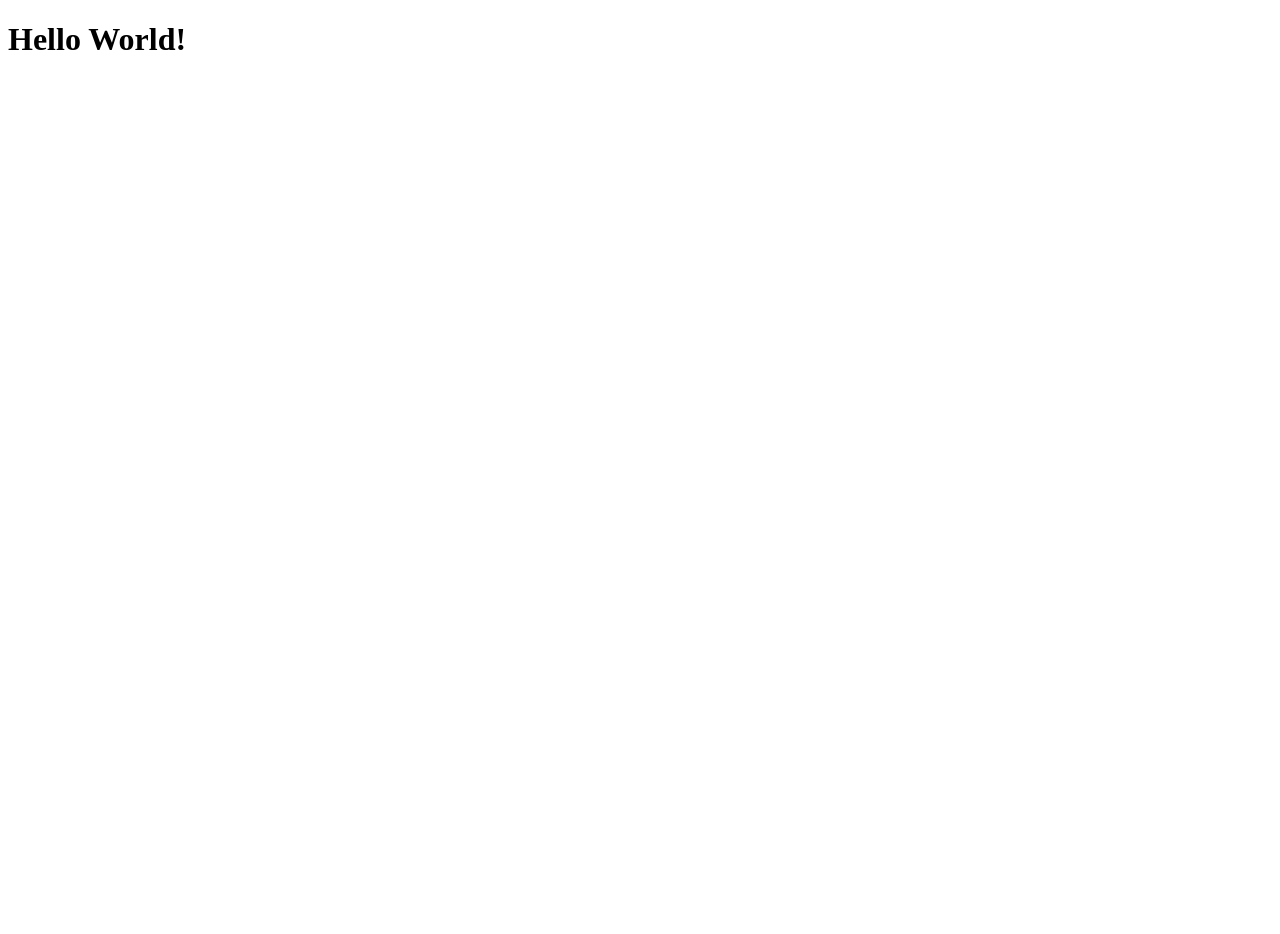
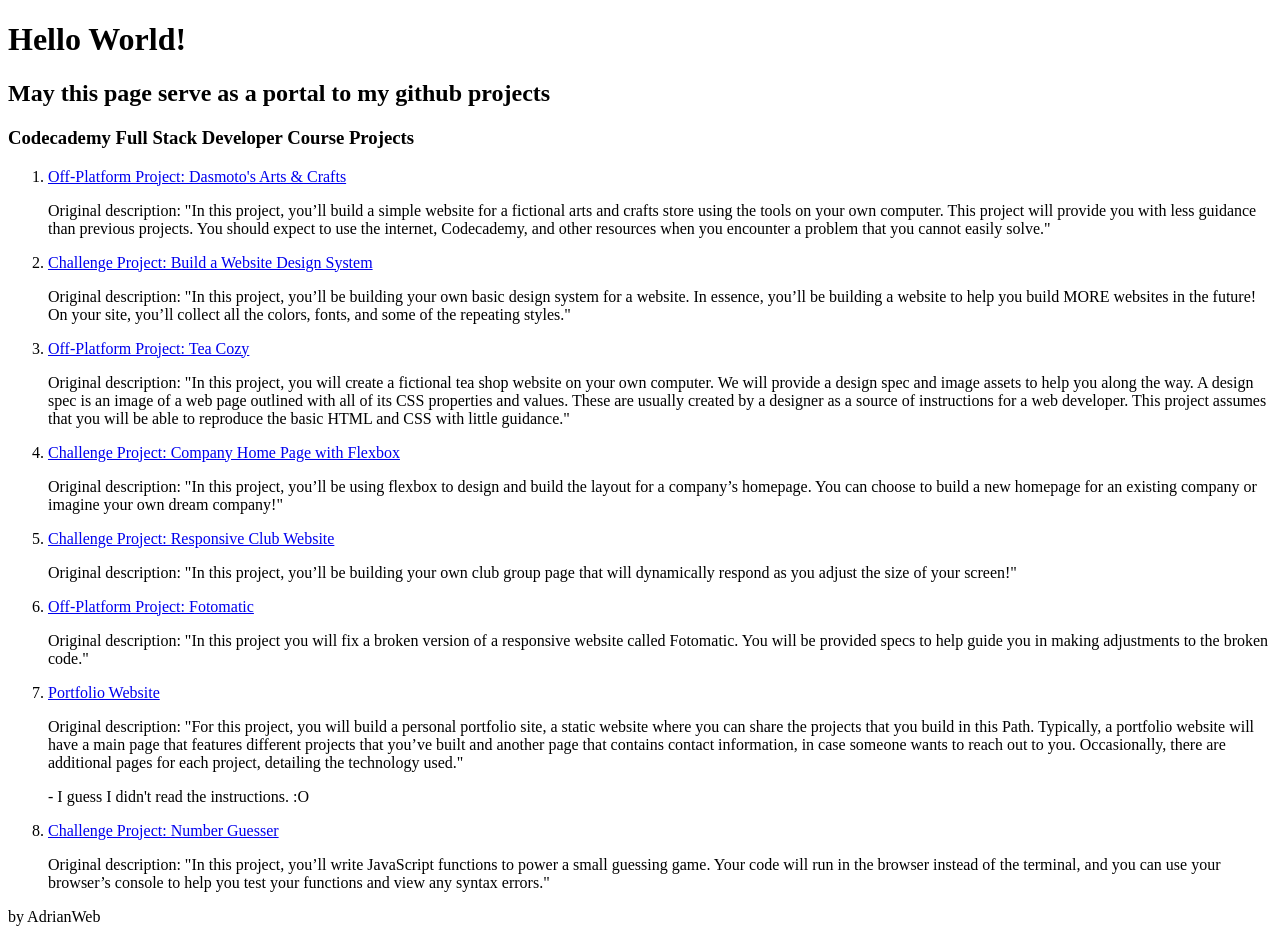
Before and after one commit to AdrianWeb/AdrianWeb.github.io, a plain HTML site: page index.html in a window 1280 px wide. Before the commit the page ends 800 px from the top, so only its background shows below. Drawn offline with Linux system fonts and the light colour scheme.

Commit message:
Add list of projects

```diff
--- a/index.html
+++ b/index.html
@@ -7,6 +7,121 @@
     <title>AdrianWeb</title>
   </head>
   <body>
-    <h1>Hello World!</h1>
+    <header>
+      <h1>Hello World!</h1>
+      <h2>May this page serve as a portal to my github projects</h2>
+    </header>
+    <main>
+      <h3>Codecademy Full Stack Developer Course Projects</h3>
+      <ol>
+        <li>
+          <a
+            href="https://adrianweb.github.io/cc-dasmoto-htmlcss"
+            target="_blank"
+            >Off-Platform Project: Dasmoto's Arts & Crafts</a
+          >
+          <p>
+            Original description: "In this project, you’ll build a simple
+            website for a fictional arts and crafts store using the tools on
+            your own computer. This project will provide you with less guidance
+            than previous projects. You should expect to use the internet,
+            Codecademy, and other resources when you encounter a problem that
+            you cannot easily solve."
+          </p>
+        </li>
+        <li>
+          <a
+            href="https://adrianweb.github.io/cc-styleguide-css"
+            target="_blank"
+            >Challenge Project: Build a Website Design System</a
+          >
+          <p>
+            Original description: "In this project, you’ll be building your own
+            basic design system for a website. In essence, you’ll be building a
+            website to help you build MORE websites in the future! On your site,
+            you’ll collect all the colors, fonts, and some of the repeating
+            styles."
+          </p>
+        </li>
+        <li>
+          <a
+            href="https://adrianweb.github.io/cc-teacozy-flexbox"
+            target="_blank"
+            >Off-Platform Project: Tea Cozy</a
+          >
+          <p>
+            Original description: "In this project, you will create a fictional
+            tea shop website on your own computer. We will provide a design spec
+            and image assets to help you along the way. A design spec is an
+            image of a web page outlined with all of its CSS properties and
+            values. These are usually created by a designer as a source of
+            instructions for a web developer. This project assumes that you will
+            be able to reproduce the basic HTML and CSS with little guidance."
+          </p>
+        </li>
+        <li>
+          <a href="https://adrianweb.github.io/harmony-flexbox" target="_blank"
+            >Challenge Project: Company Home Page with Flexbox</a
+          >
+          <p>
+            Original description: "In this project, you’ll be using flexbox to
+            design and build the layout for a company’s homepage. You can choose
+            to build a new homepage for an existing company or imagine your own
+            dream company!"
+          </p>
+        </li>
+        <li>
+          <a
+            href="https://adrianweb.github.io/cc-responsiveclubwebsite"
+            target="_blank"
+            >Challenge Project: Responsive Club Website</a
+          >
+          <p>
+            Original description: "In this project, you’ll be building your own
+            club group page that will dynamically respond as you adjust the size
+            of your screen!"
+          </p>
+        </li>
+        <li>
+          <a href="https://adrianweb.github.io/cc-fotomatic-css" target="_blank"
+            >Off-Platform Project: Fotomatic</a
+          >
+          <p>
+            Original description: "In this project you will fix a broken version
+            of a responsive website called Fotomatic. You will be provided specs
+            to help guide you in making adjustments to the broken code."
+          </p>
+        </li>
+        <li>
+          <a href="https://adrianweb.github.io/cc-portfolio" target="_blank"
+            >Portfolio Website</a
+          >
+          <p>
+            Original description: "For this project, you will build a personal
+            portfolio site, a static website where you can share the projects
+            that you build in this Path. Typically, a portfolio website will
+            have a main page that features different projects that you’ve built
+            and another page that contains contact information, in case someone
+            wants to reach out to you. Occasionally, there are additional pages
+            for each project, detailing the technology used."
+          </p>
+          <p>- I guess I didn't read the instructions. :O</p>
+        </li>
+        <li>
+          <a
+            href="https://adrianweb.github.io/cc-numberguesser-js"
+            target="_blank"
+            >Challenge Project: Number Guesser</a
+          >
+          <p>
+            Original description: "In this project, you’ll write JavaScript
+            functions to power a small guessing game. Your code will run in the
+            browser instead of the terminal, and you can use your browser’s
+            console to help you test your functions and view any syntax errors."
+          </p>
+        </li>
+      </ol>
+    </main>
+    <footer>by AdrianWeb</footer>
   </body>
 </html>
```
